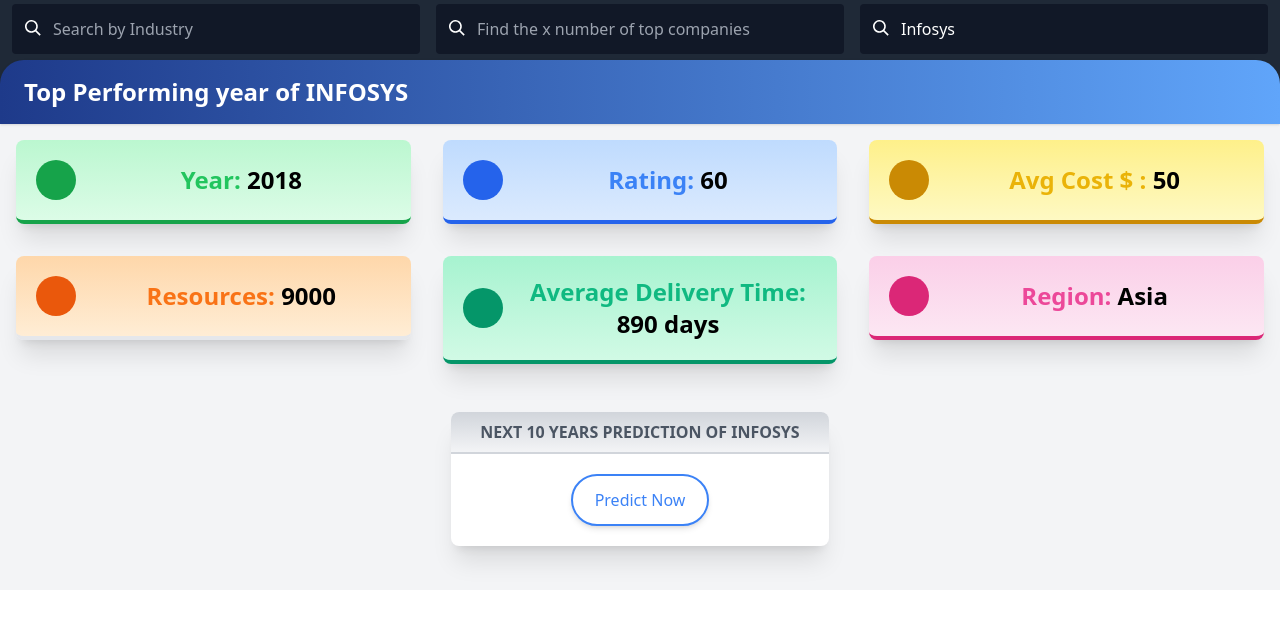
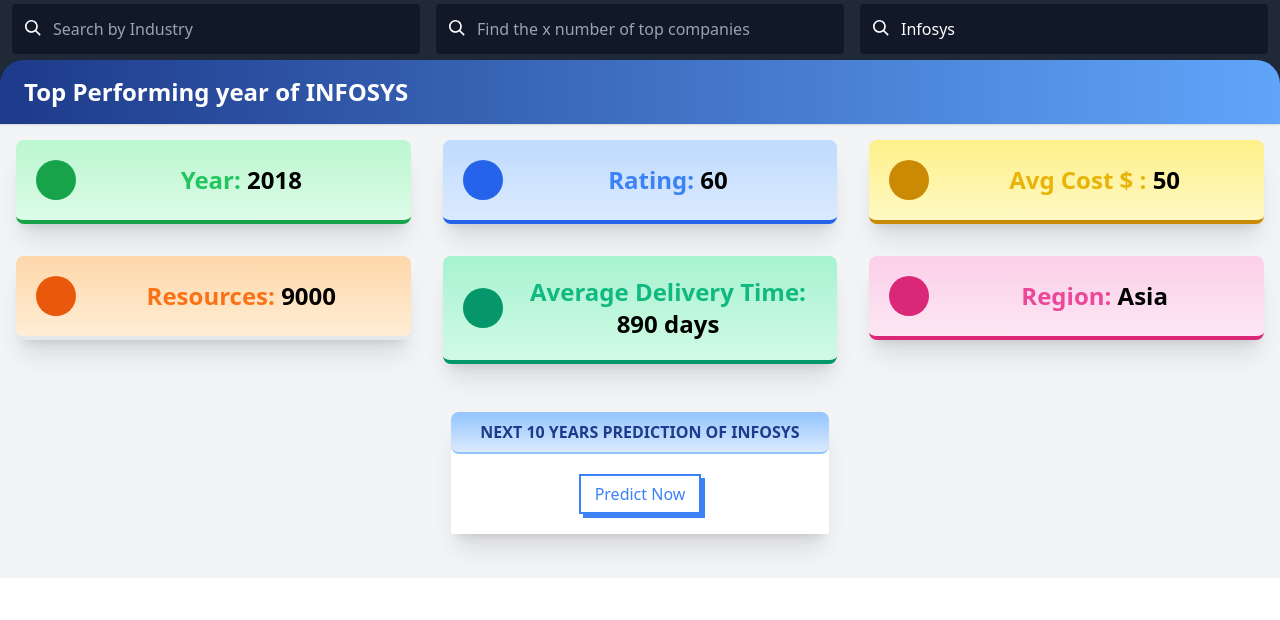
Before and after one commit to SubhanuSRoy/hackfest-project, a Next.js app: page / in a window 1280 px wide. Shown: the top 620 px of the page. Built offline with nearby package versions, Linux system fonts and the light colour scheme.

Commit message:
deploy fixes

```diff
--- a/components/CompanySearch/CompanySearch.js
+++ b/components/CompanySearch/CompanySearch.js
@@ -175,38 +175,23 @@
             <div className="flex justify-center items-center flex-grow mt-2 w-full">
               <div className="w-full md:w-1/2 xl:w-1/3 p-6">
                 <div className="bg-white border-transparent rounded-lg shadow-xl">
-                  <div className="bg-gradient-to-b from-gray-300 to-gray-100 uppercase text-center text-gray-800 border-b-2 border-gray-300 rounded-tl-lg rounded-tr-lg p-2">
-                    <h className="font-bold uppercase text-gray-600 text-center">
+                  <div className="bg-gradient-to-b from-blue-300 to-blue-100 uppercase text-center text-blue-800 border-b-2 border-blue-300 rounded-lg p-2">
+                    <h className="font-bold uppercase text-blue-900 text-center">
                       Next 10 years prediction of {compKeyword}
                     </h>
                   </div>
-                  <div className="p-5 flex justify-center items-center">
+                  <div className="p-5 bg-white flex items-center justify-center">
                     <a
                       href="https://plotly-predictor-graph.herokuapp.com/"
                       target="_blank"
                       rel="norefferer"
-                      class="relative inline-flex items-center justify-center p-4 px-6 py-3 overflow-hidden font-medium text-blue-600 transition duration-300 ease-out border-2 border-blue-500 rounded-full shadow-md group"
+                      className="relative inline-block px-4 py-2 font-medium group"
                     >
-                      <span class="absolute inset-0 flex items-center justify-center w-full h-full text-white duration-300 -translate-x-full bg-blue-500 group-hover:translate-x-0 ease">
-                        <svg
-                          class="w-6 h-6"
-                          fill="none"
-                          stroke="currentColor"
-                          viewBox="0 0 24 24"
-                          xmlns="http://www.w3.org/2000/svg"
-                        >
-                          <path
-                            stroke-linecap="round"
-                            stroke-linejoin="round"
-                            stroke-width="2"
-                            d="M14 5l7 7m0 0l-7 7m7-7H3"
-                          ></path>
-                        </svg>
-                      </span>
-                      <span class="absolute flex items-center justify-center w-full h-full text-blue-500 transition-all duration-300 transform group-hover:translate-x-full ease">
+                      <span className="absolute inset-0 w-full h-full transition duration-200 ease-out transform translate-x-1 translate-y-1 bg-blue-500 group-hover:-translate-x-0 group-hover:-translate-y-0"></span>
+                      <span className="absolute inset-0 w-full h-full bg-white border-2 border-blue-500 group-hover:bg-blue-500"></span>
+                      <span className="relative text-blue-500 group-hover:text-white">
                         Predict Now
                       </span>
-                      <span class="relative invisible">Button Text</span>
                     </a>
                   </div>
                 </div>
```
